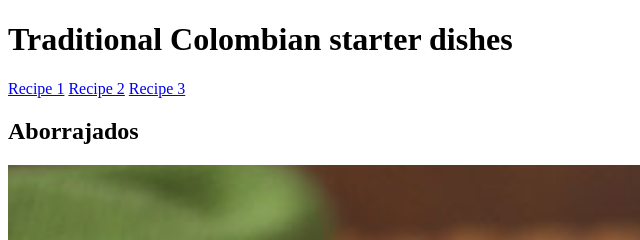
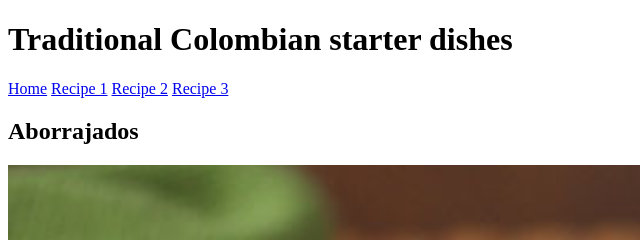
Before and after one commit to andresossa13/Recipe, a plain HTML site: page Recipe2.html in a window 1280 px wide. Shown: the top 240 px of the page, 0-640 px from the left. Drawn offline with Linux system fonts and the light colour scheme.

Commit message:
new changes

```diff
--- a/Recipe2.html
+++ b/Recipe2.html
@@ -11,6 +11,7 @@
             </header>
 
             <nav>
+                <a href="./index.html">Home</a>
                 <a href="./Recipe1.html">Recipe 1</a>
                 <a href="./Recipe2.html">Recipe 2</a>
                 <a href="./Recipe3.html">Recipe 3</a>
```
Also changed, not shown: Recipe1.html (+1 -0 lines), Recipe3.html (+1 -0 lines), index.html (+1 -0 lines).
